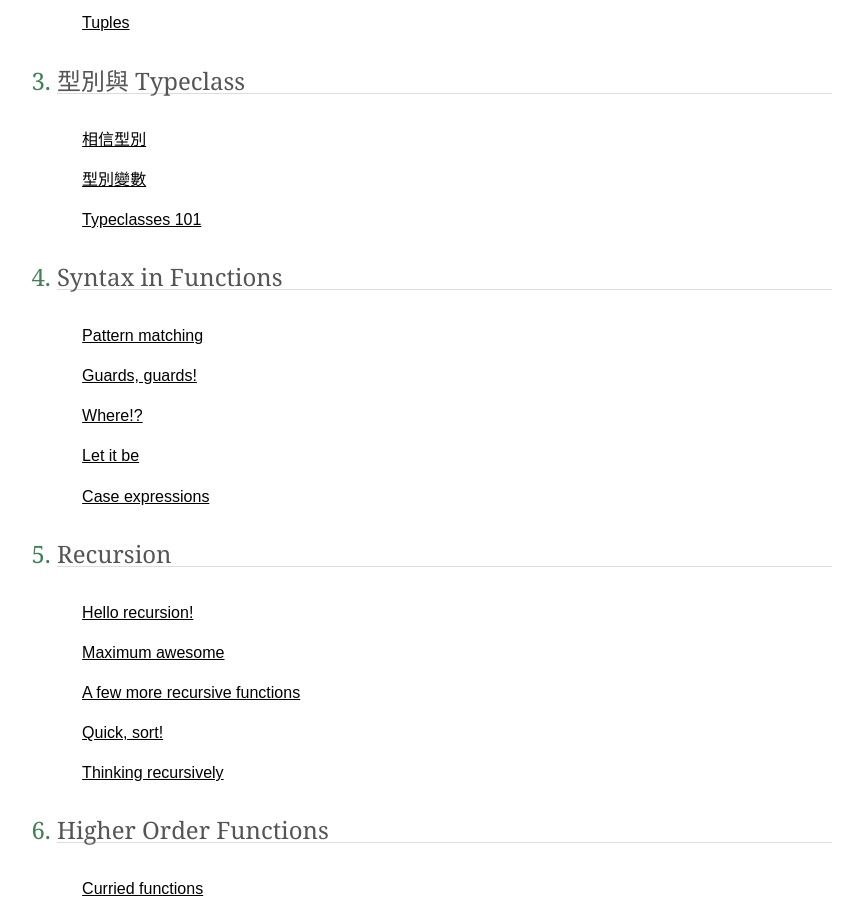
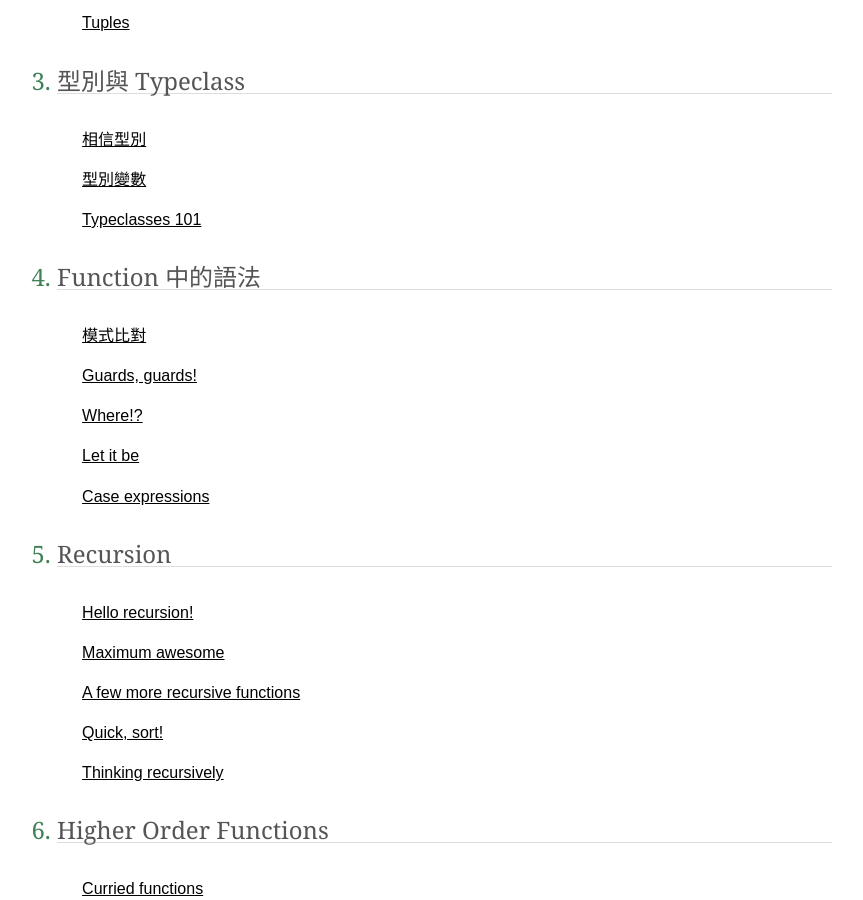
Before and after one commit to jason2506/lyah.zh-tw, a Jekyll site: the page built from index.md, in a window 1280 px wide and 900 px high, scrolled down 666 px. Shown: the whole window, without its empty margins (208-1071 px from the left). Built offline with Jekyll 4.4.1, drawn with Linux system fonts in a browser that asks for light colours; Markdown is read by kramdown in place of the engine named in the settings.

Commit message:
Add the page of Chapter 4.

```diff
--- a/index.md
+++ b/index.md
@@ -21,12 +21,12 @@ class: chapters
     * [相信型別](types-and-typeclasses#believe-the-type)
     * [型別變數](types-and-typeclasses#type-variables)
     * [Typeclasses 101](types-and-typeclasses#typeclasses-101)
-4. [Syntax in Functions](#)
-    * [Pattern matching](#)
-    * [Guards, guards!](#)
-    * [Where!?](#)
-    * [Let it be](#)
-    * [Case expressions](#)
+4. [Function 中的語法](syntax-in-functions)
+    * [模式比對](syntax-in-functions#pattern-matching)
+    * [Guards, guards!](syntax-in-functions#guards-guards)
+    * [Where!?](syntax-in-functions#where)
+    * [Let it be](syntax-in-functions#let-it-be)
+    * [Case expressions](syntax-in-functions#case-expressions)
 5.  [Recursion](#)
     * [Hello recursion!](#)
     * [Maximum awesome](#)
```
Also changed, not shown: syntax-in-functions/index.md (added, +17 -0 lines), types-and-typeclasses/index.md (+3 -0 lines).
